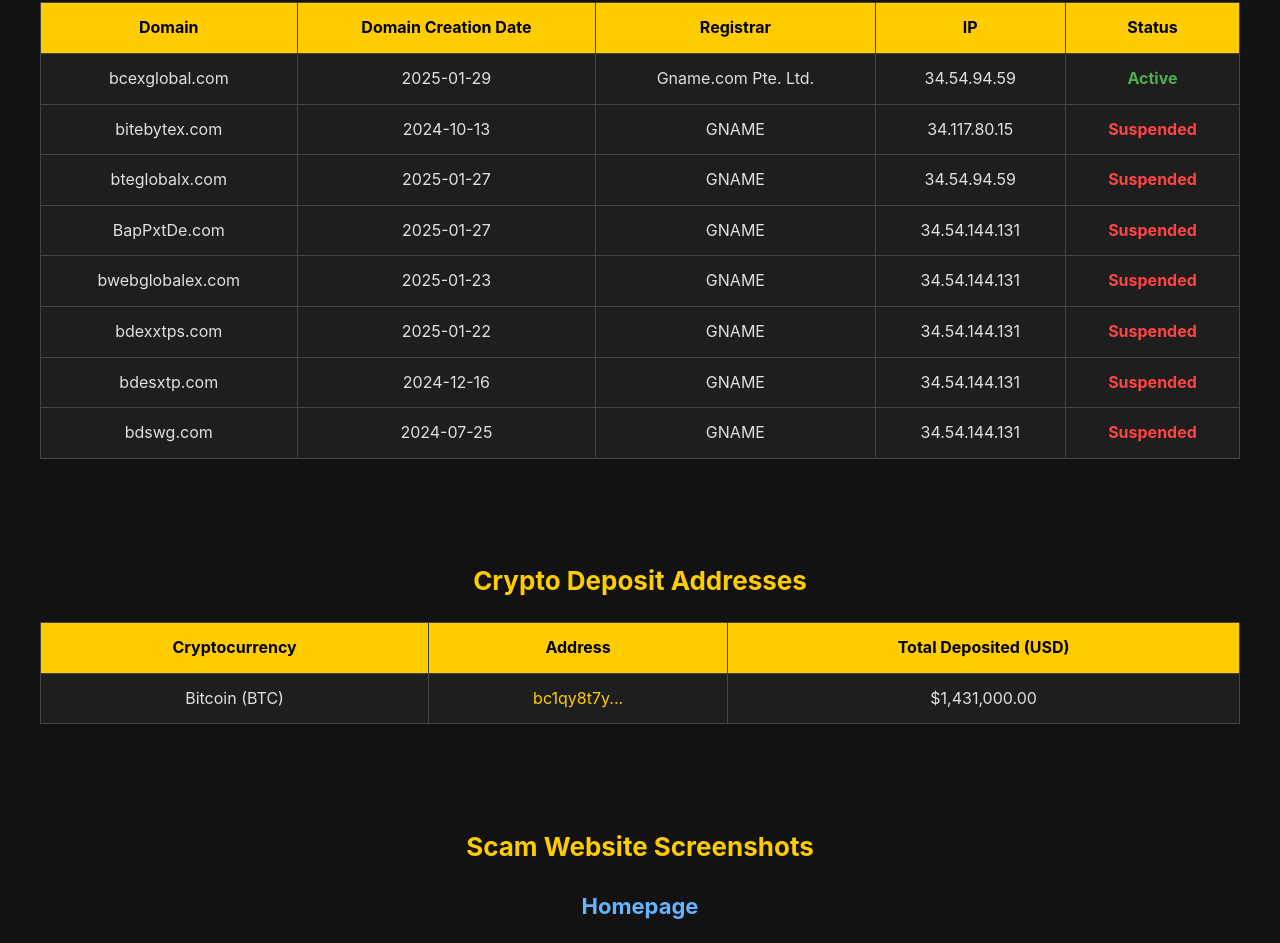
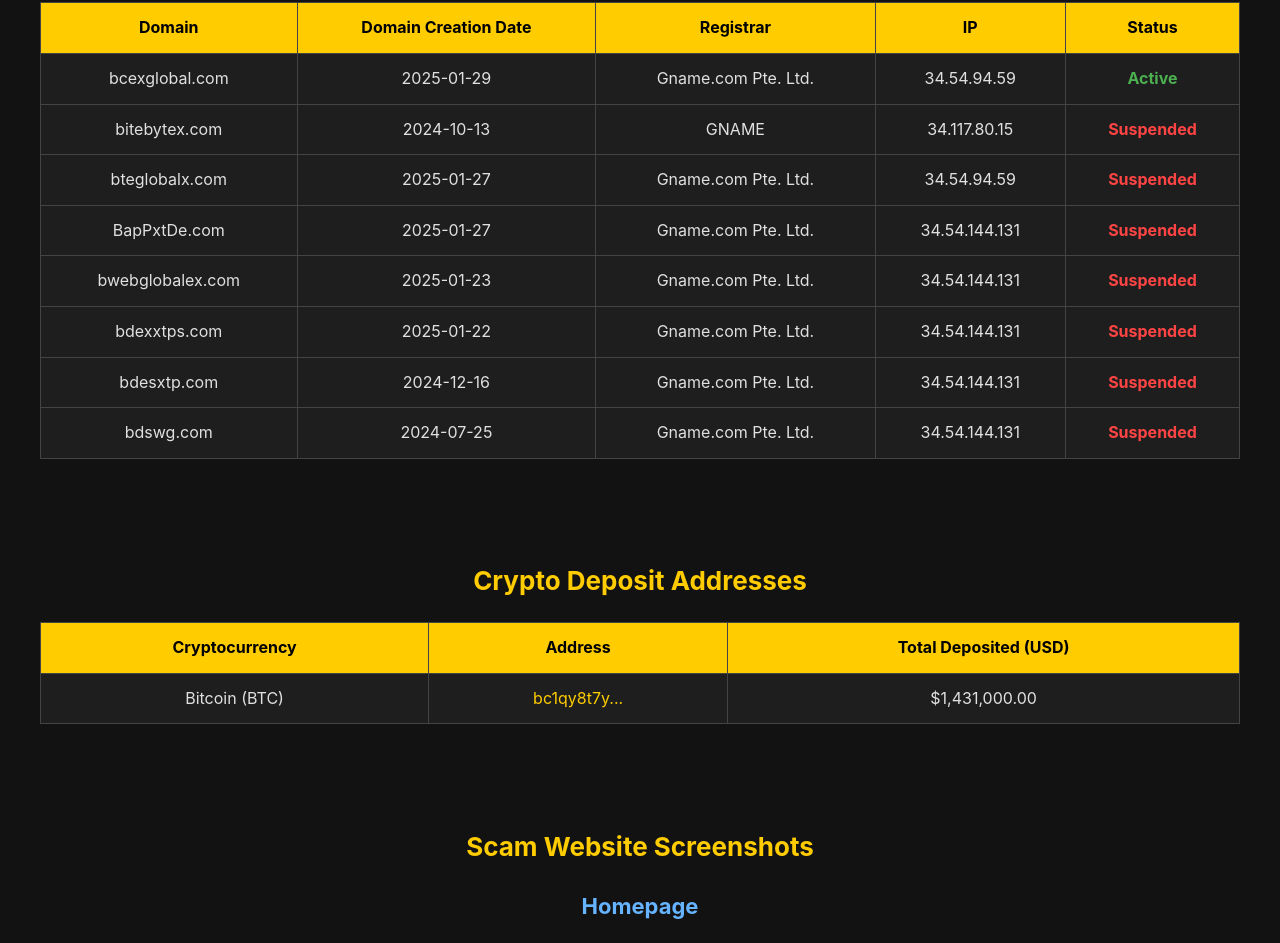
Before and after one commit to exoskeletonx/bdex-scam-tracker, a plain HTML site: page index.html in a window 1280 px wide. Shown: the part 918-1861 px from the top of the page. Drawn offline with Linux system fonts and the light colour scheme; a script that the page names is missing.

Commit message:
Update index.html
Signed-off-by: exoskeletonx <exoskeletonx@proton.me>

```diff
--- a/index.html
+++ b/index.html
@@ -81,12 +81,12 @@
 </tr>
 </thead>
 <tbody><tr><td>bcexglobal.com</td><td>2025-01-29</td><td>Gname.com Pte. Ltd.</td><td>34.54.94.59</td><td class="status-active">Active</td></tr><tr><td>bitebytex.com</td><td>2024-10-13</td><td>GNAME</td><td>34.117.80.15</td><td class="status-suspended">Suspended</td></tr>
-<tr><td>bteglobalx.com</td><td>2025-01-27</td><td>GNAME</td><td>34.54.94.59</td><td class="status-suspended">Suspended</td></tr>
-<tr><td>BapPxtDe.com</td><td>2025-01-27</td><td>GNAME</td><td>34.54.144.131</td><td class="status-suspended">Suspended</td></tr>
-<tr><td>bwebglobalex.com</td><td>2025-01-23</td><td>GNAME</td><td>34.54.144.131</td><td class="status-suspended">Suspended</td></tr>
-<tr><td>bdexxtps.com</td><td>2025-01-22</td><td>GNAME</td><td>34.54.144.131</td><td class="status-suspended">Suspended</td></tr>
-<tr><td>bdesxtp.com</td><td>2024-12-16</td><td>GNAME</td><td>34.54.144.131</td><td class="status-suspended">Suspended</td></tr>
-<tr><td>bdswg.com</td><td>2024-07-25</td><td>GNAME</td><td>34.54.144.131</td><td class="status-suspended">Suspended</td></tr>
+<tr><td>bteglobalx.com</td><td>2025-01-27</td><td>Gname.com Pte. Ltd.</td><td>34.54.94.59</td><td class="status-suspended">Suspended</td></tr>
+<tr><td>BapPxtDe.com</td><td>2025-01-27</td><td>Gname.com Pte. Ltd.</td><td>34.54.144.131</td><td class="status-suspended">Suspended</td></tr>
+<tr><td>bwebglobalex.com</td><td>2025-01-23</td><td>Gname.com Pte. Ltd.</td><td>34.54.144.131</td><td class="status-suspended">Suspended</td></tr>
+<tr><td>bdexxtps.com</td><td>2025-01-22</td><td>Gname.com Pte. Ltd.</td><td>34.54.144.131</td><td class="status-suspended">Suspended</td></tr>
+<tr><td>bdesxtp.com</td><td>2024-12-16</td><td>Gname.com Pte. Ltd.</td><td>34.54.144.131</td><td class="status-suspended">Suspended</td></tr>
+<tr><td>bdswg.com</td><td>2024-07-25</td><td>Gname.com Pte. Ltd.</td><td>34.54.144.131</td><td class="status-suspended">Suspended</td></tr>
 </tbody>
 </table>
 </div>
```
